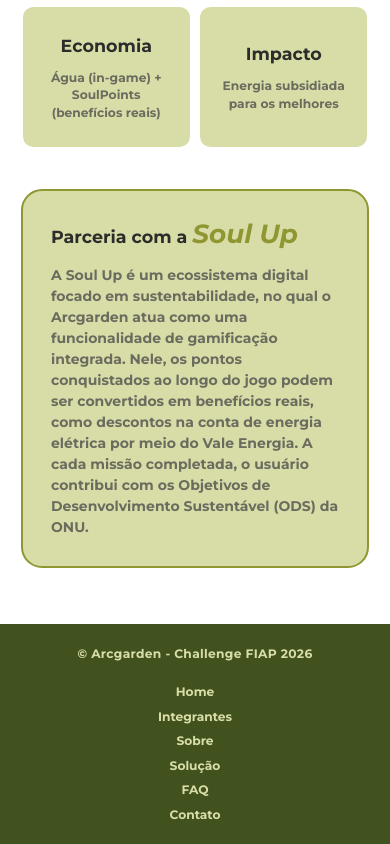
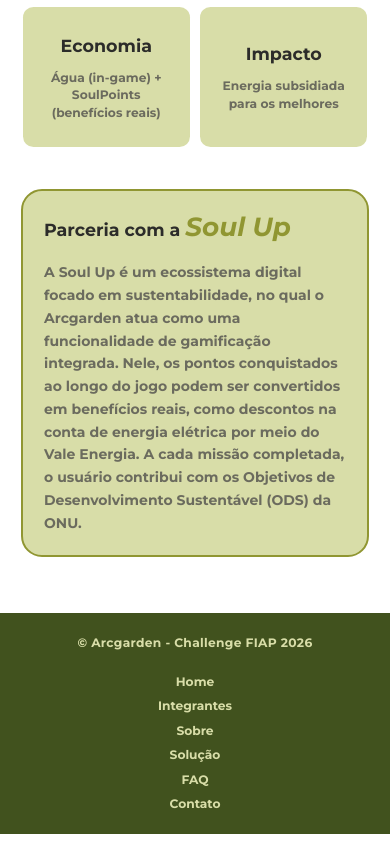
Before and after one commit to HayanoIche/ArcGarden-FrontEnd, a React (Vite) app: page /sobre in a window 390 px wide. Shown: the part 1004-1848 px from the top of the page. Built offline with nearby package versions, Linux system fonts and the light colour scheme.

Commit message:
fix: organizacao texto da parceria

```diff
--- a/src/components/Sobre/Parceria.tsx
+++ b/src/components/Sobre/Parceria.tsx
@@ -1,7 +1,8 @@
 export default function Parceria() {
   return (
-    <div className="w-full max-w-5xl bg-[var(--g1)] border-[0.2rem] border-[var(--g3)] rounded-3xl p-8 mt-12">
-      <h3 className="font-bold text-[var(--text-bold)] text-xl mb-4">
+    <div className="w-full max-w-5xl bg-[var(--g1)] border-[0.2rem] border-[var(--g3)] rounded-3xl p-6 lg:p-8 mt-12">
+
+      <h3 className="font-bold text-[var(--text-bold)] text-xl mb-5">
         Parceria com a{' '}
         <em
           style={{ fontFamily: 'var(--font-spectral)' }}
@@ -10,7 +11,8 @@
           Soul Up
         </em>
       </h3>
-      <p className="font-bold text-[var(--text-main)]">
+
+      <p className="font-bold text-[var(--text-main)] leading-relaxed">
         A Soul Up é um ecossistema digital focado em sustentabilidade, no qual
         o Arcgarden atua como uma funcionalidade de gamificação integrada.
         Nele, os pontos conquistados ao longo do jogo podem ser convertidos em
@@ -18,6 +20,7 @@
         do Vale Energia. A cada missão completada, o usuário contribui com os
         Objetivos de Desenvolvimento Sustentável (ODS) da ONU.
       </p>
+
     </div>
   );
 }
```
